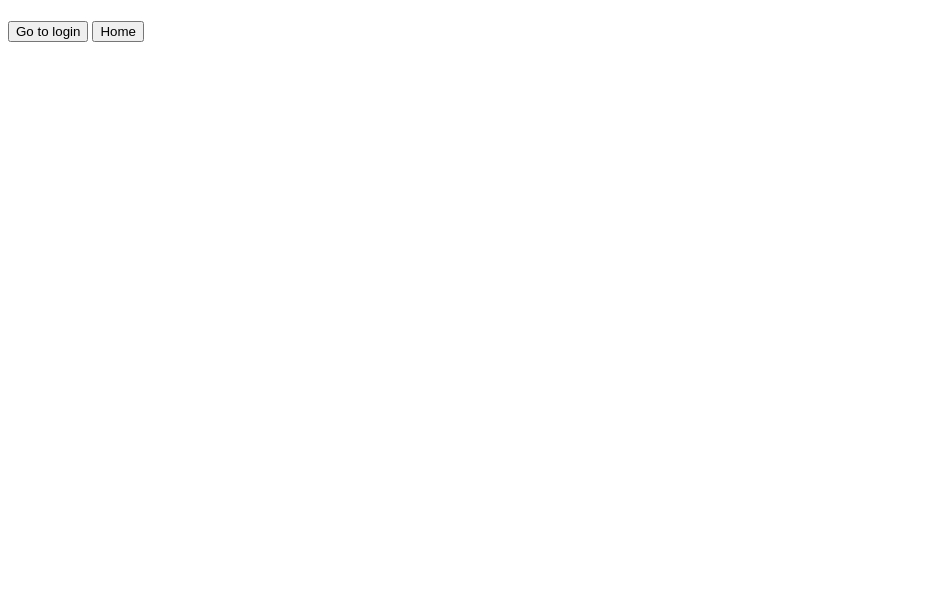
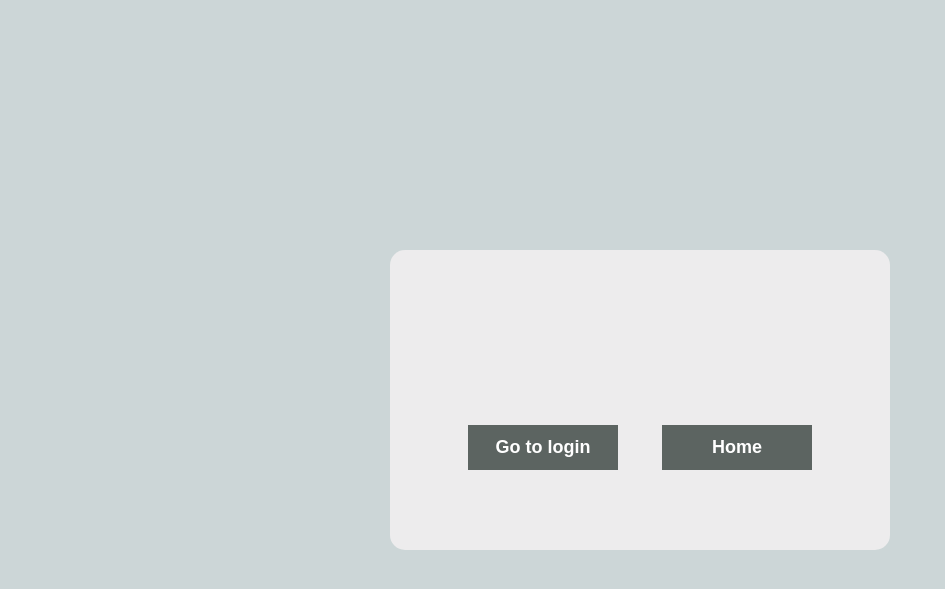
Before and after one commit to J1Yun/board-game-guide, a Django app: template BoardGameGuide/boardgame/templates/signup_done.html in a window 1280 px wide. Shown: the top 589 px of the page, without its empty margins (0-945 px from the left). Run offline with Django 3.2, Linux system fonts and the light colour scheme; the template is opened without the code that fills it, so the values that code supplies are empty.

Commit message:
Update signup_done

```diff
--- /dev/null
+++ b/BoardGameGuide/boardgame/static/css/signup_done.css
@@ -0,0 +1,46 @@
+:root {
+    --body-background-color: #ffffff;
+    --font-color: #5c6461;
+    --logo-background-color: #ccd6d7;
+  }
+
+  * {
+    margin: 0px;
+    padding: 0px;
+    text-decoration: none;
+  }
+
+  .body {
+    background-color: var(--logo-background-color);
+  }
+
+  .comment{
+    position:absolute;
+	width:500px;
+	height:300px;
+	padding: 30px, 20px;
+	background-color:#EDECED;
+	text-align:center;
+	top:50%;
+	left:50%;
+	transform: translate(-50%,-50%);
+	border-radius: 15px;
+  }
+
+  .btn{
+    background-color: var(--font-color);
+    color: var(--body-background-color);
+    width: 30%;
+    height: 15%;
+    margin-top: 20%;
+    font-size: large;
+    font-weight: bold;
+    margin-left: 20px;
+    margin-right: 20px;
+    border:none;
+
+  }
+
+  .message{
+      margin-top: 15%;
+  }
--- a/BoardGameGuide/boardgame/templates/signup_done.html
+++ b/BoardGameGuide/boardgame/templates/signup_done.html
@@ -1,11 +1,16 @@
 <!DOCTYPE html>
+{% load static %}
+<link rel="stylesheet" type="text/css" href="{% static 'css/signup_done.css' %}" />
 <html>
     <head>
 
     </head>
-    <body>
-        <h1>{{ message }}</h1>
-        <a href = "{% url 'login' %}"><button type = "button">Go to login</button></a>
-        <a href = "{% url 'main' %}"><button type = "button">Home</button></a>
+    <body class="body" width="100%" height="100%">
+        <div class="comment">
+        <h1 class="message">{{ message }}</h1>
+        <a href = "{% url 'login' %}"><button type = "button" class="btn">Go to login</button></a>
+        <a href = "{% url 'main' %}"><button type = "button" class="btn">Home</button></a>
+
+    </div>
     </body>
 </html>
```
